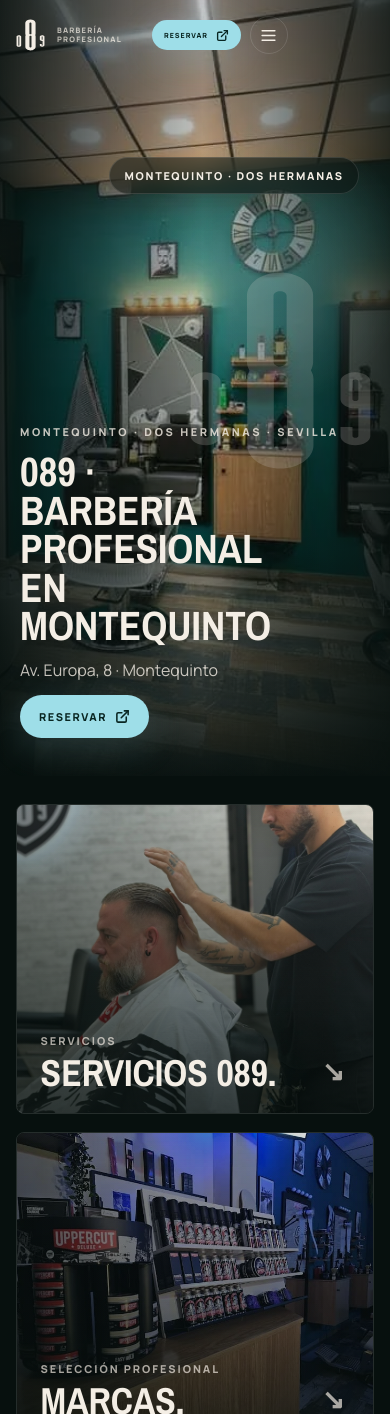
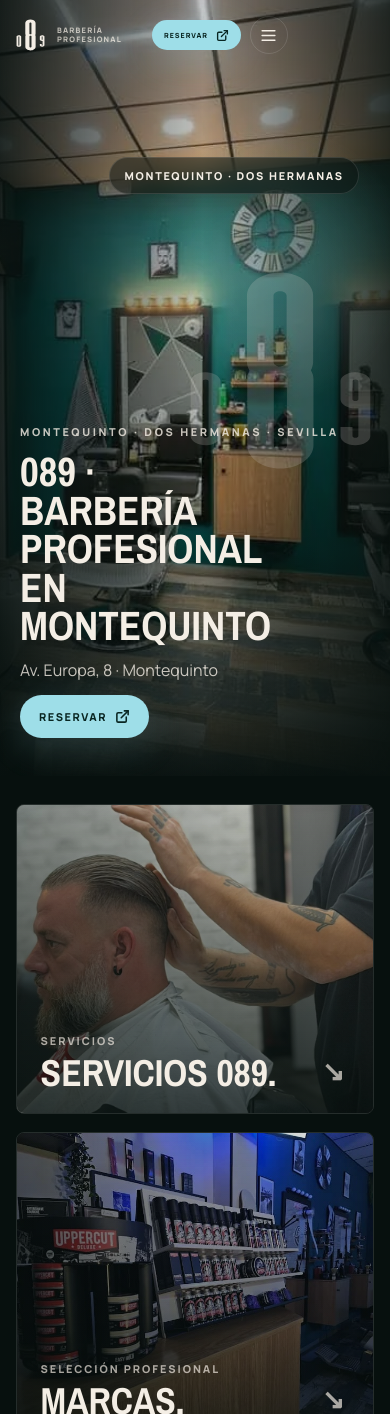
Before and after one commit to danidpv/089, a Next.js app: page / in a window 390 px wide. Shown: the top 1414 px of the page. Built offline with nearby package versions, Linux system fonts and the light colour scheme.

Commit message:
refine services card image crop

```diff
--- a/src/components/home/MainNavigationCards.module.css
+++ b/src/components/home/MainNavigationCards.module.css
@@ -25,8 +25,17 @@
   transition: transform 0.7s cubic-bezier(0.2, 0.9, 0.2, 1);
 }
 
+.card .serviceImage {
+  object-position: left 42%;
+  transform: scale(1.7);
+}
+
 .card:hover img {
   transform: scale(1.05);
+}
+
+.card:hover .serviceImage {
+  transform: scale(1.78);
 }
 
 .shade {
@@ -64,6 +73,10 @@
   transform: scale(1.035);
 }
 
+.card:focus-visible .serviceImage {
+  transform: scale(1.76);
+}
+
 .label strong {
   grid-column: 1;
   font-family: var(--font-display);
@@ -87,4 +100,14 @@
   .card {
     min-height: 310px;
   }
+
+  .card .serviceImage {
+    object-position: left 42%;
+    transform: scale(1.65);
+  }
+
+  .card:hover .serviceImage,
+  .card:focus-visible .serviceImage {
+    transform: scale(1.72);
+  }
 }
--- a/src/components/home/MainNavigationCards.tsx
+++ b/src/components/home/MainNavigationCards.tsx
@@ -8,7 +8,8 @@ const cards = [
     title: "Servicios 089.",
     href: "/servicios",
     image: "/images/services/service-cut.jpeg",
-    alt: "Barbero de 089 trabajando un corte de caballero"
+    alt: "Corte de caballero realizado en 089",
+    imageClassName: styles.serviceImage
   },
   {
     eyebrow: "Selección profesional",
@@ -32,7 +33,13 @@ export function MainNavigationCards() {
       <div className={styles.grid}>
         {cards.map((card) => (
           <Link className={styles.card} href={card.href} key={card.href}>
-            <Image src={card.image} alt={card.alt} fill sizes="(max-width: 820px) 100vw, 33vw" />
+            <Image
+              className={card.imageClassName}
+              src={card.image}
+              alt={card.alt}
+              fill
+              sizes="(max-width: 820px) 100vw, 33vw"
+            />
             <span className={styles.shade} />
             <span className={styles.label}>
               <small>{card.eyebrow}</small>
```
